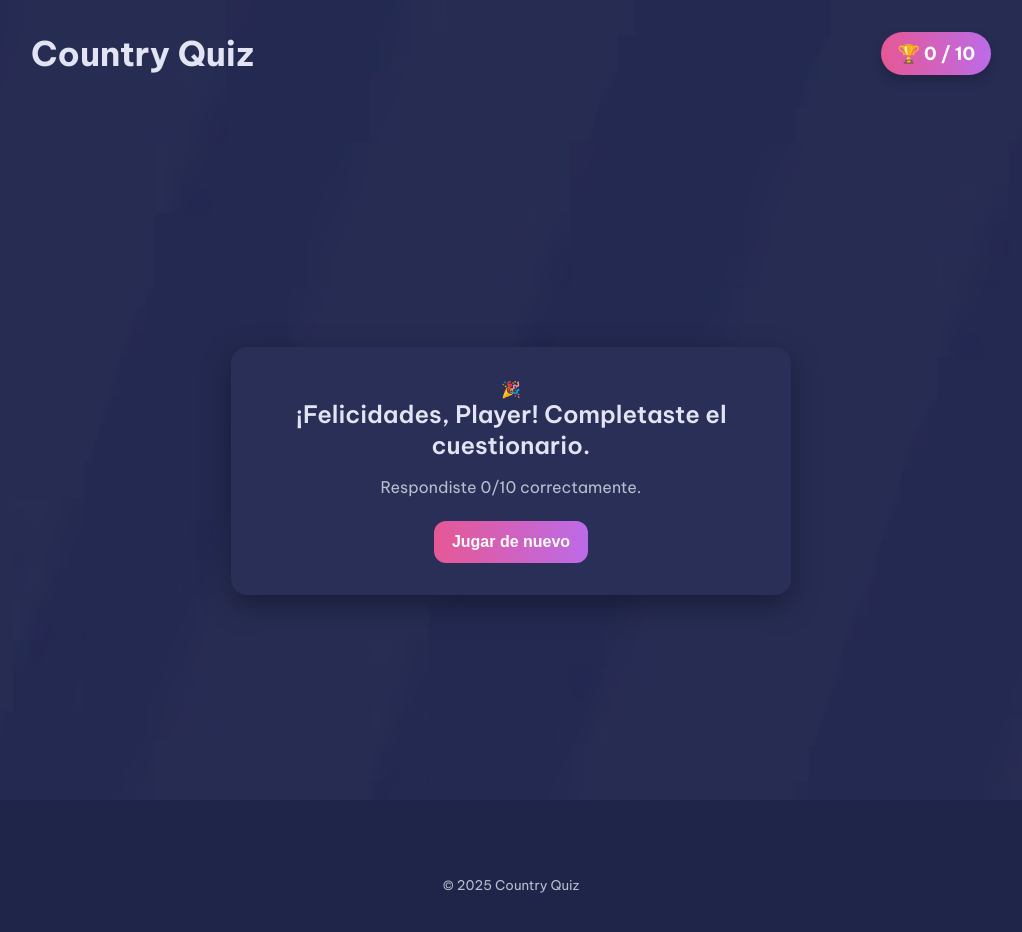
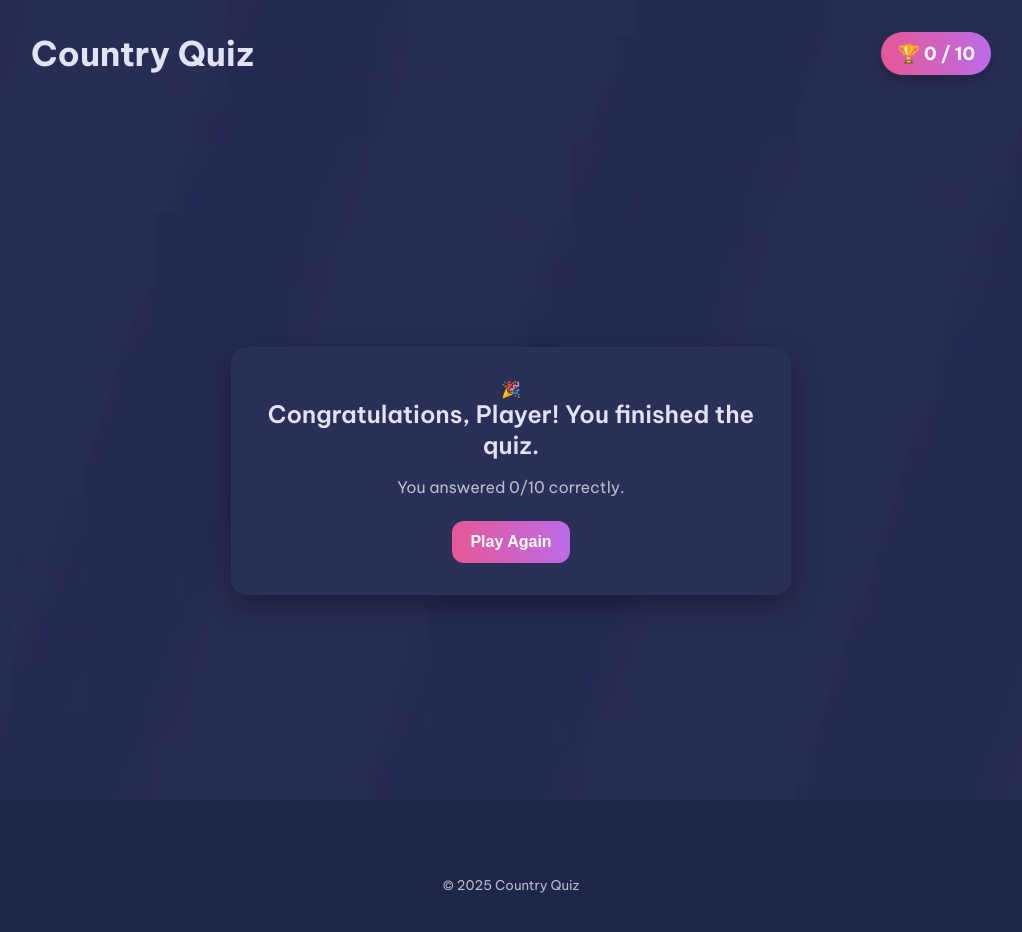
Before and after one commit to Roberstxx/Country-Quiz, a React (Vite) app: page /results in a window 1280 px wide. Shown: the top 932 px of the page, without its empty margins (129-1151 px from the left). Built offline with nearby package versions, Linux system fonts and the light colour scheme.

Commit message:
Update Results.jsx

```diff
--- a/src/pages/Results.jsx
+++ b/src/pages/Results.jsx
@@ -1,35 +1,46 @@
+// src/pages/Results.jsx
+import { useNavigate } from "react-router-dom";
 import { computeNextMode, getInitialMode, setNextMode } from "/src/utils/modes.js";
+
 const USER_KEY = "quiz.username";
 
-export default function Results(){
+export default function Results() {
+  const navigate = useNavigate();
+
   const username = localStorage.getItem(USER_KEY) || "Player";
   const score = Number(sessionStorage.getItem("quiz.score") || 0);
-  const currentMode = getInitialMode(); // el que se jugó (persistido antes del quiz)
+  const total = Number(sessionStorage.getItem("quiz.total") || 10);
+  const currentMode = getInitialMode(); // mode that was just played
 
-  function playAgain(){
-    // calcula y guarda el siguiente modo
+  function playAgain() {
+    // compute & persist next mode
     const next = computeNextMode(currentMode);
     setNextMode(next);
 
-    // limpia estado de la ronda terminada
+    // clear round state
     sessionStorage.setItem("quiz.score", "0");
     sessionStorage.removeItem("quiz.answers");
 
-    // relanza el quiz (cargará el nuevo modo automáticamente)
-    window.location.href = "/quiz";
+    // relaunch quiz in SPA (no full reload)
+    navigate("/quiz", { replace: true });
   }
 
   return (
     <section className="results">
       <div className="card results-card">
         <div className="result-hero" role="img" aria-label="Confetti">🎉</div>
-        <h2 className="subtitle center-text m0" style={{marginBottom:8}}>
-          ¡Felicidades, {username}! Completaste el cuestionario.
+
+        <h2 className="subtitle center-text m0" style={{ marginBottom: 8 }}>
+          Congratulations, {username}! You finished the quiz.
         </h2>
-        <p className="center-text muted" style={{marginBottom:24}}>
-          Respondiste {score}/10 correctamente.
+
+        <p className="center-text muted" style={{ marginBottom: 24 }}>
+          You answered {score}/{total} correctly.
         </p>
-        <button className="btn" onClick={playAgain}>Jugar de nuevo</button>
+
+        <button className="btn" onClick={playAgain}>
+          Play Again
+        </button>
       </div>
     </section>
   );
```
